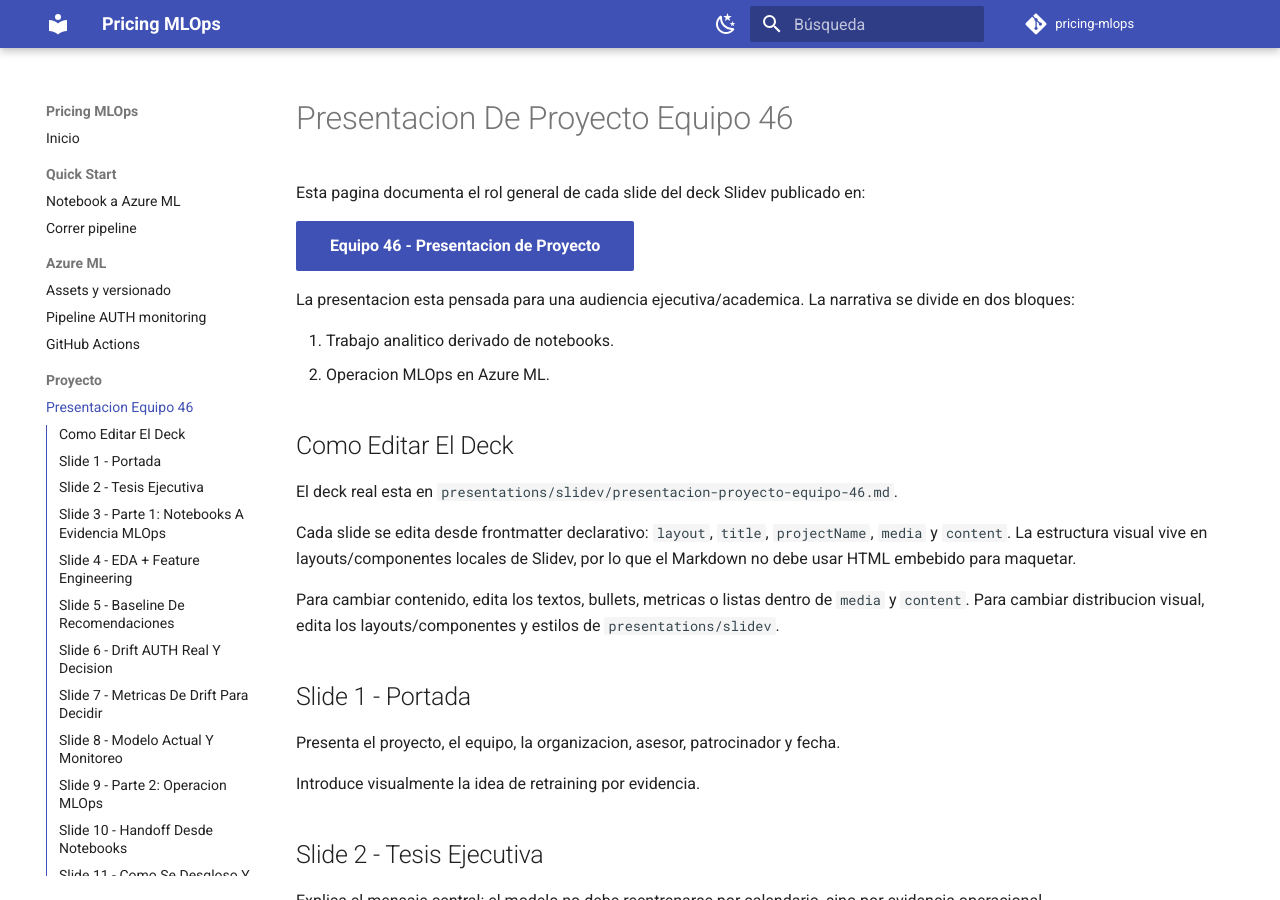
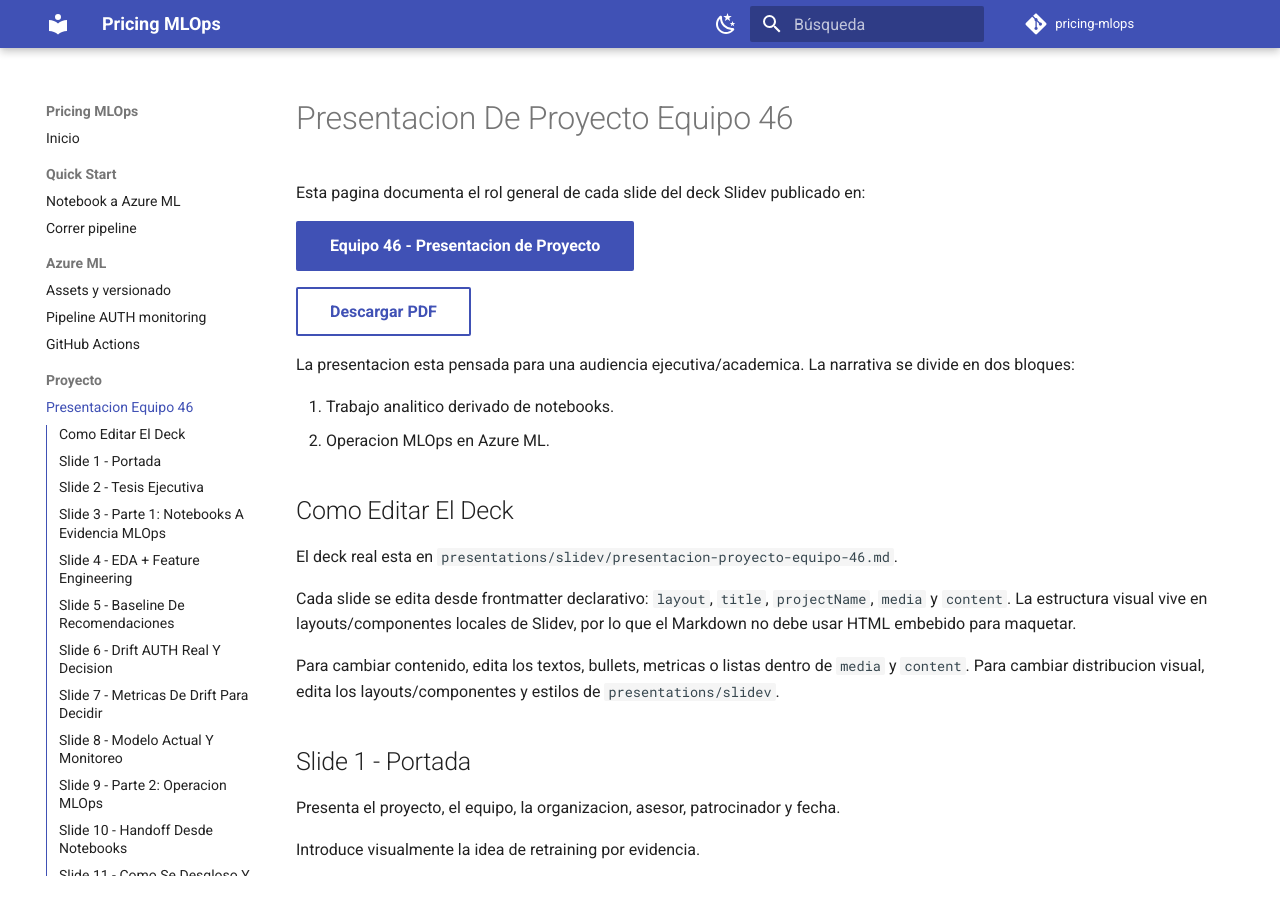
Before and after one commit to tecmx-team46-pricing/pricing-mlops, an MkDocs documentation site: the page built from docs/project/presentacion-proyecto-equipo-46.md, in a window 1280 px wide and 900 px high. Built offline with MkDocs 1.6.1 and Material for MkDocs 9.7.7, drawn with Linux system fonts in a browser that asks for light colours; comment, search, counter and statistics services are not loaded.

Commit message:
Agregar PDF de presentacion de proyecto

```diff
--- a/docs/project/presentacion-proyecto-equipo-46.md
+++ b/docs/project/presentacion-proyecto-equipo-46.md
@@ -3,6 +3,8 @@
 Esta pagina documenta el rol general de cada slide del deck Slidev publicado en:
 
 <a class="md-button md-button--primary" href="../slides/presentacion-proyecto-equipo-46/">Equipo 46 - Presentacion de Proyecto</a>
+
+[Descargar PDF](presentacion-proyecto-equipo-46.pdf){ .md-button }
 
 La presentacion esta pensada para una audiencia ejecutiva/academica. La narrativa se divide en dos bloques:
 
```
Also changed, not shown: 1 other file.
